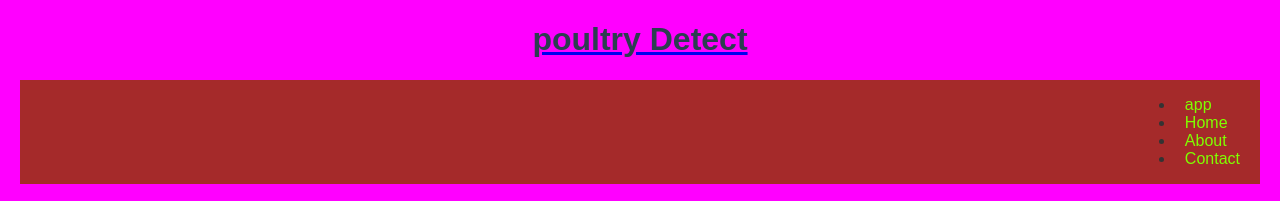
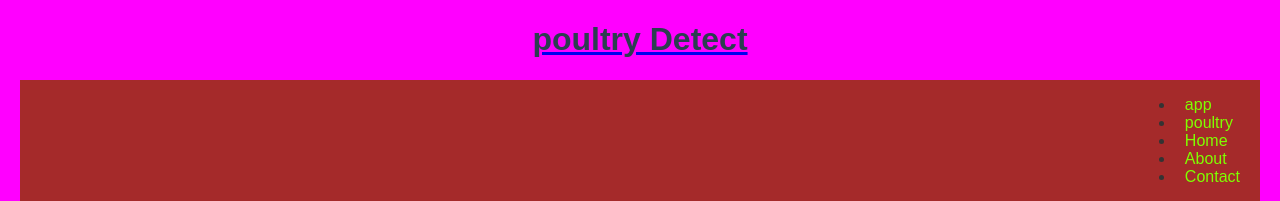
Before and after one commit to Shavulhameed16/Transfer-Learning-based-Classification-of-Poultry-Diseases-for-Enhanced-Health-Management, a plain HTML site: page project/index.html in a window 1280 px wide. Shown: the top 201 px of the page. Drawn offline with Linux system fonts and the light colour scheme.

Commit message:
Update index.html

```diff
--- a/project/index.html
+++ b/project/index.html
@@ -166,6 +166,7 @@
             <nav>
                 <ul>
                     <li><a href="app.py">app</a></li>
+                    <li><a href="kagg.py">poultry</a></li>
                     <li><a href="index.html">Home</a>
                     <li><a href="about.html">About</a>
                     <li><a href="contact.html">Contact</a></li>
```
